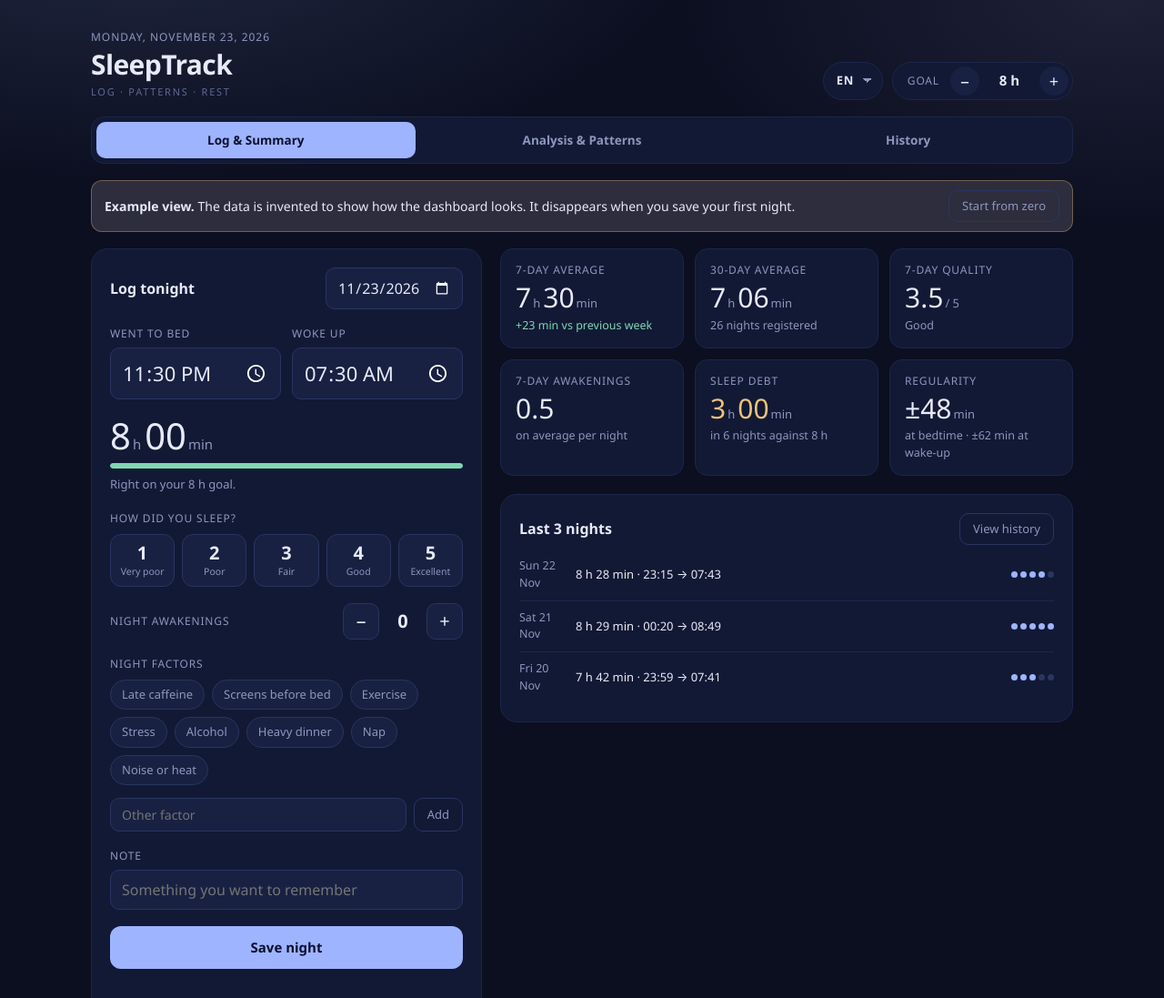
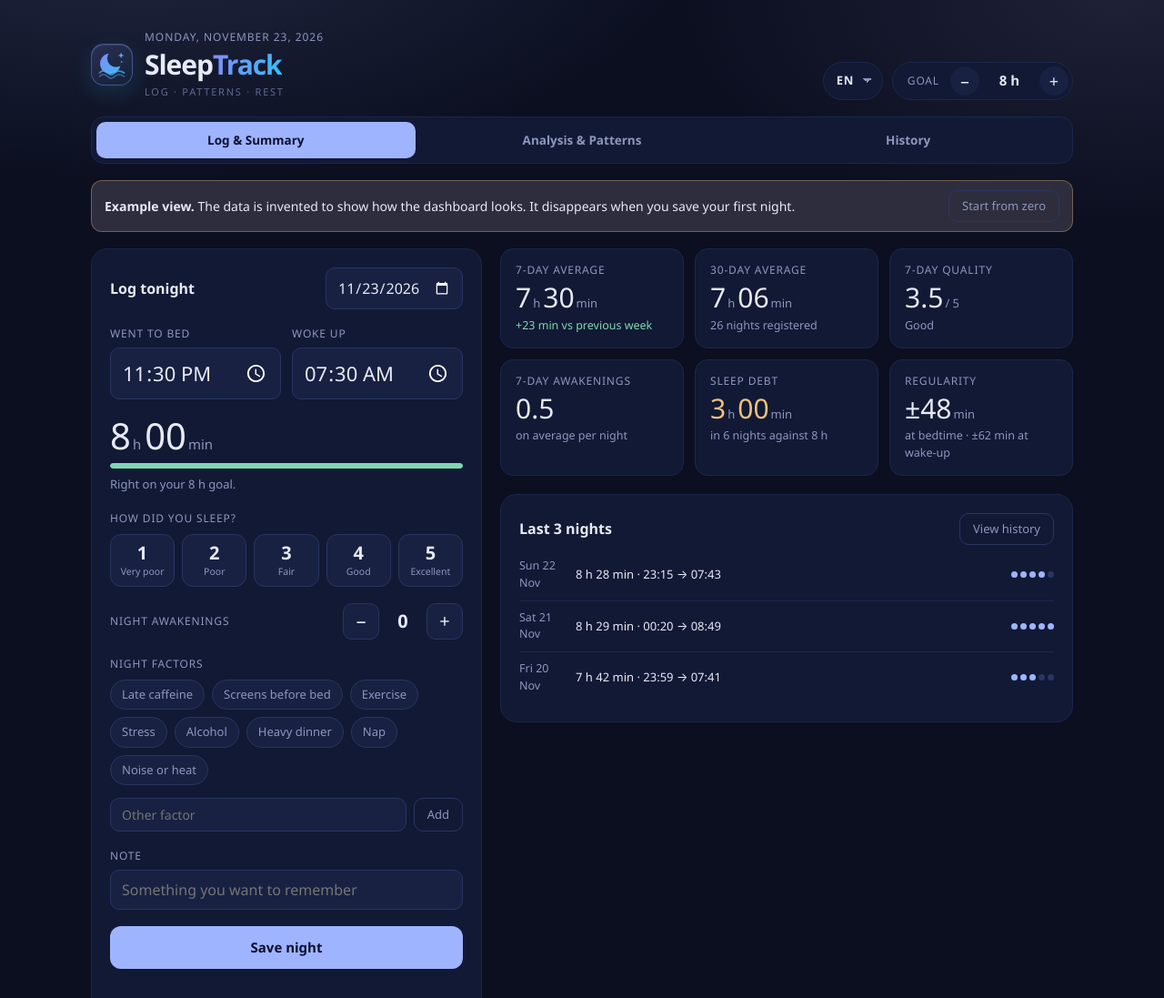
Before and after one commit to Wolver-Fik/SleepTrack, a plain HTML site: page index.html in a window 1280 px wide. Shown: the top 1097 px of the page at 91% size. Drawn offline with Linux system fonts and the light colour scheme.

Commit message:
ui: add custom SVG brand logo, styled wordmark, and synced PWA icons

```diff
--- a/css/styles.css
+++ b/css/styles.css
@@ -65,7 +65,20 @@ img{max-width:100%}
 }
 .lang select:hover{border-color:var(--accent)}
 .lang select option{background:var(--surface);color:var(--fg)}
-.brand{min-width:0}
+.brand{display:flex;align-items:center;gap:13px;min-width:0;flex:1 1 320px}
+.brand-copy{min-width:0}
+.brand-mark{
+  width:46px;height:46px;flex:0 0 46px;display:grid;place-items:center;border-radius:14px;
+  background:linear-gradient(145deg,rgba(129,140,248,.18),rgba(56,189,248,.05));
+  border:1px solid rgba(129,140,248,.42);
+  box-shadow:inset 0 1px 0 rgba(255,255,255,.12),0 8px 24px rgba(56,189,248,.14);
+}
+.brand-mark svg{display:block;width:36px;height:36px}
+.wordmark{font-size:30px;font-weight:700;letter-spacing:-.035em;line-height:1.1;white-space:nowrap}
+.wordmark strong{color:#818CF8;font-weight:700}
+@supports ((-webkit-background-clip:text) or (background-clip:text)){
+  .wordmark strong{background:linear-gradient(95deg,#818CF8,#38BDF8);-webkit-background-clip:text;background-clip:text;color:transparent;-webkit-text-fill-color:transparent}
+}
 .eyebrow{font-size:12px;letter-spacing:.08em;text-transform:uppercase;color:var(--muted);margin-bottom:4px}
 h1{font-size:30px;font-weight:600;letter-spacing:-.02em;line-height:1.1}
 .subtitle{font-size:11px;letter-spacing:.16em;color:var(--dim);margin-top:6px}
@@ -277,6 +290,9 @@ body.modal-open{overflow:hidden;height:100dvh}
   .lang select{min-height:40px}
 
   h1{font-size:25px}
+  .wordmark{font-size:25px}
+  .brand-mark{width:42px;height:42px;flex-basis:42px;border-radius:12px}
+  .brand-mark svg{width:33px;height:33px}
   .goal{width:100%;justify-content:center}
   .tabs{padding:4px}
   .tab{flex:1 1 100%;padding:11px 10px}
--- a/index.html
+++ b/index.html
@@ -10,6 +10,7 @@
 <meta name="apple-mobile-web-app-status-bar-style" content="black-translucent">
 <title>SleepTrack</title>
 <link rel="manifest" href="./manifest.webmanifest">
+<link rel="icon" type="image/svg+xml" href="./icons/icon.svg">
 <link rel="apple-touch-icon" href="./icons/icon-180.png">
 <link rel="icon" type="image/png" href="./icons/icon-192.png">
 <link rel="stylesheet" href="./css/styles.css">
@@ -18,9 +19,24 @@
 <div class="wrap">
   <header class="top">
     <div class="brand">
-      <p class="eyebrow" id="today"></p>
-      <h1>SleepTrack</h1>
-      <p class="subtitle" data-i18n="header.subtitle">REGISTRO · PATRONES · DESCANSO</p>
+      <span class="brand-mark" aria-hidden="true">
+        <svg viewBox="0 0 64 64" fill="none" xmlns="http://www.w3.org/2000/svg">
+          <defs>
+            <linearGradient id="stMark" x1="12" y1="10" x2="52" y2="56" gradientUnits="userSpaceOnUse"><stop stop-color="#818CF8"/><stop offset="1" stop-color="#38BDF8"/></linearGradient>
+            <mask id="stMarkCut"><rect width="64" height="64" fill="#fff"/><circle cx="40" cy="20" r="17" fill="#000"/></mask>
+          </defs>
+          <circle cx="29" cy="30" r="20" fill="url(#stMark)" mask="url(#stMarkCut)"/>
+          <path d="M50 8L51.6 12.4L56 14L51.6 15.6L50 20L48.4 15.6L44 14L48.4 12.4Z" fill="url(#stMark)"/>
+          <circle cx="51" cy="27" r="1.6" fill="#38BDF8" opacity=".85"/>
+          <path d="M8 48C13 43 18 43 23 48S33 53 38 48S48 43 56 48" stroke="url(#stMark)" stroke-width="3" stroke-linecap="round" opacity=".75"/>
+          <path d="M8 55C13 50 18 50 23 55S33 60 38 55S48 50 56 55" stroke="url(#stMark)" stroke-width="3" stroke-linecap="round" opacity=".45"/>
+        </svg>
+      </span>
+      <div class="brand-copy">
+        <p class="eyebrow" id="today"></p>
+        <h1 class="wordmark">Sleep<strong>Track</strong></h1>
+        <p class="subtitle" data-i18n="header.subtitle">REGISTRO · PATRONES · DESCANSO</p>
+      </div>
     </div>
     <div class="top-actions">
       <div class="lang">
--- a/sw.js
+++ b/sw.js
@@ -4,7 +4,7 @@
 (function(){
 'use strict';
 
-var VERSION='sleeptrack-v2';
+var VERSION='sleeptrack-v3';
 var SCOPE=self.registration.scope;
 function abs(p){return new URL(p,SCOPE).href;}
 var INDEX=abs('./index.html');
@@ -14,7 +14,7 @@ var CORE=[
   './js/i18n/pt.js','./js/i18n/fr.js','./js/i18n/it.js',
   './js/i18n/de.js','./js/i18n/ru.js','./js/i18n/ja.js',
   './js/storage.js','./js/app.js',
-  './icons/icon-180.png','./icons/icon-192.png','./icons/icon-512.png'
+  './icons/icon.svg','./icons/icon-180.png','./icons/icon-192.png','./icons/icon-512.png'
 ].map(abs);
 
 self.addEventListener('install',function(ev){
```
Also changed, not shown: icons/icon-180.png, icons/icon-192.png, icons/icon-512.png, icons/icon.svg, 1 other file.
